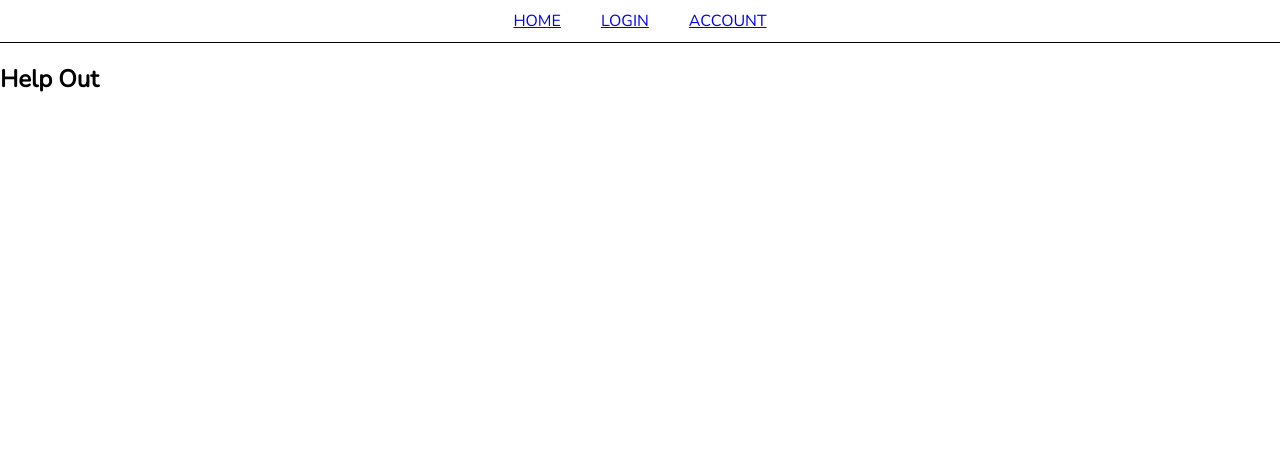
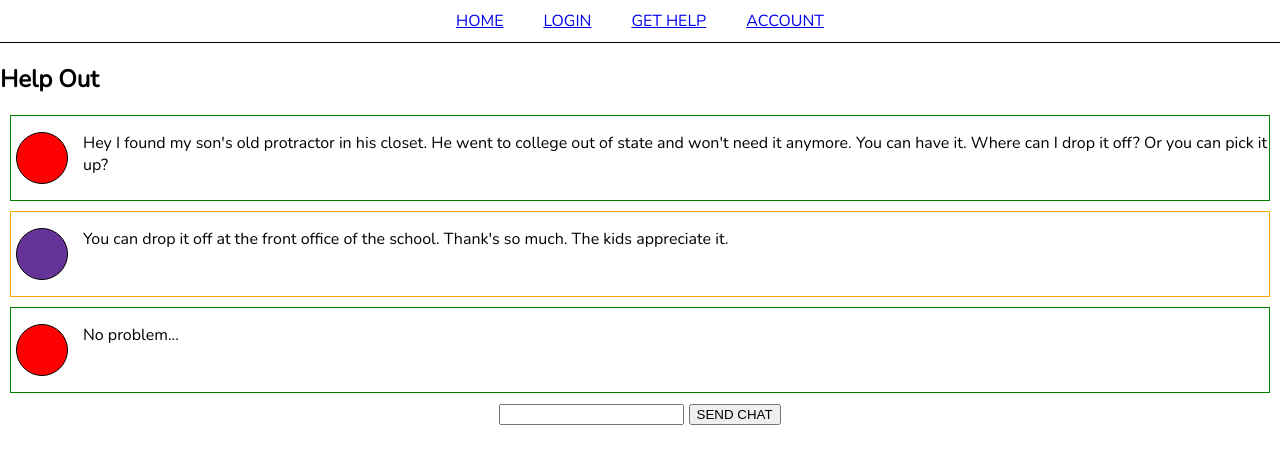
Before and after one commit to teemak/charity, a Flask app: page /help_out in a window 1280 px wide. Shown: the top 464 px of the page. Run offline with Flask 2, Linux system fonts and the light colour scheme.

Commit message:
prototype for main view done

```diff
--- a/app.py
+++ b/app.py
@@ -11,16 +11,20 @@ def more_info():
     return render_template('more_info.html')
 
 @app.route('/help_out')
-def help_out():
+def message():
     return render_template('help_out.html')
 
 @app.route('/login')
 def login():
-    return render_template('login.html');
+    return render_template('login.html')
 
 @app.route('/account')
 def account():
     return render_template('account.html')
 
+@app.route('/post_help')
+def post_help():
+    return render_template('post_help.html')
+
 if __name__ == "__main__":
     app.run()
--- a/templates/base.html
+++ b/templates/base.html
@@ -24,6 +24,7 @@
 	<nav>
 			<p><a href="{{ url_for('index') }}">HOME</a></p>
 			<p><a href="{{ url_for('login') }}">LOGIN</a></p>
+			<p><a href="{{ url_for('post_help') }}">GET HELP</a></p>
 			<p><a href="{{ url_for('account') }}">ACCOUNT</a></p>
 	</nav>
 	{% block content%}
--- a/templates/help_out.html
+++ b/templates/help_out.html
@@ -1,4 +1,56 @@
 {% extends 'base.html' %}
 {% block content %}
+<div id="scoped-content">
+<style>
+	.sender-message {
+		border: 1px solid green;
+		display: flex;
+	}
+	.reply-message {
+		border: 1px solid orange;
+		display: flex;
+	}
+	div {
+		margin: 10px;
+	}
+	.avatar {
+		flex-shrink: 0;
+		display: inline;
+		height: 50px;
+		width: 50px;
+		border-radius: 50%;
+		background: red;
+		border: 1px solid black;
+		margin-left: 5px;
+	}
+	.avatar-1 {
+		background: rebeccapurple;
+	}
+	.message {
+		margin-left: 15px;
+	}
+	.chat-app {
+		text-align: center;
+	}
+</style>
+</div>
 	<h2>Help Out</h2>
+	<div class="sender-message">
+			<p class="avatar">&nbsp;</p>
+			<p class="message">Hey I found my son's old protractor in his closet. He went to college out of state and won't need it anymore. You can have it. Where can I drop it off? Or you can pick it up?</p>
+	</div>
+	<div class="reply-message">
+			<p class="avatar avatar-1">&nbsp;</p>
+			<p class="message">You can drop it off at the front office of the school. Thank's so much. The kids appreciate it.</p>
+	</div>
+
+	<div class="sender-message">
+			<p class="avatar">&nbsp;</p>
+			<p class="message">No problem...</p>
+	</div>
+
+	<div class="chat-app">
+			<input></input>
+			<button>SEND CHAT</button>
+	</div>
 {% endblock %}
--- a/templates/index.html
+++ b/templates/index.html
@@ -30,7 +30,7 @@
 				protracter. If don't use your protractor or have an extra one please contact me.
 				</p>
 				<div class="cta-row">
-						<a href="{{ url_for('help_out') }}"><button>Help Out</button></a>
+						<a href="{{ url_for('message') }}"><button>Message</button></a>
 						<a href="{{ url_for('more_info') }}"><button>MORE INFO</button></a>
 				</div>
 			</li>
--- a/templates/more_info.html
+++ b/templates/more_info.html
@@ -1,4 +1,8 @@
 {% extends 'base.html' %}
 {% block content %}
 	<h2>More info</h2>
+	<div>
+		<h3>Local Math Teacher needs supplies</h3>
+		<p>looking for protractors for math class.</p>
+	</div>
 {% endblock %}
--- /dev/null
+++ b/templates/post_help.html
@@ -0,0 +1,4 @@
+{% extends 'base.html' %}
+{% block content %}
+	<h2>POST A CARD</h2>
+{% endblock %}
```
Also changed, not shown: templates/login.html (+13 -0 lines).
